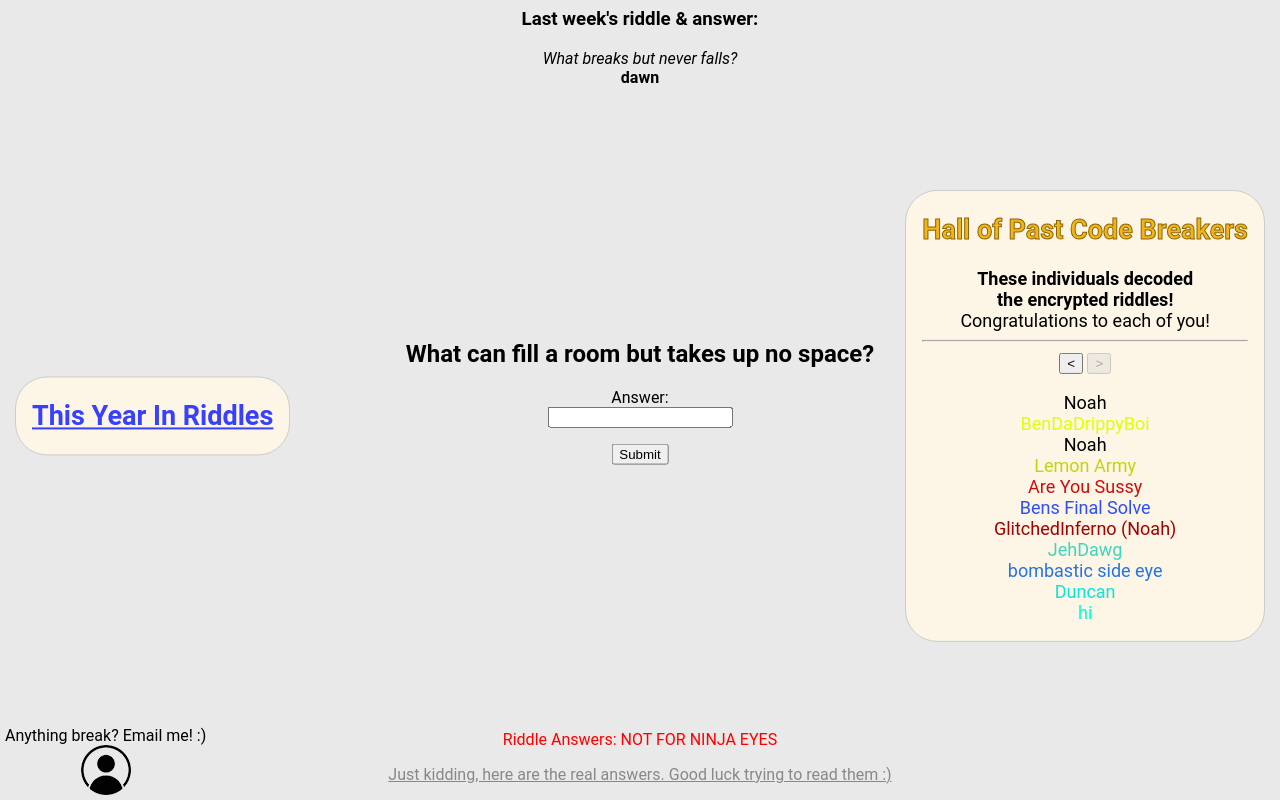
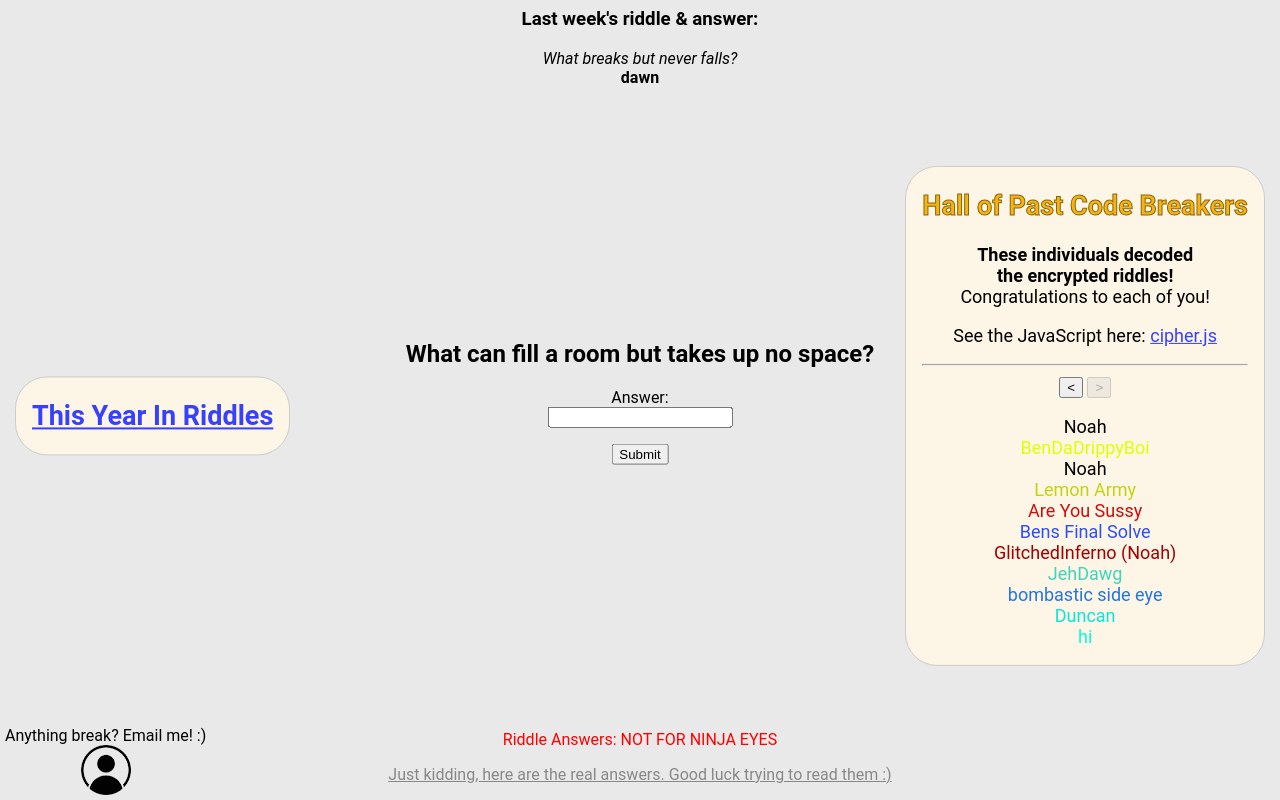
Before and after one commit to Joshua-Burt/RiddleOfTheWeek, a website: page index.html in a window 1280 px wide. Drawn offline with nearby package versions, Linux system fonts and the light colour scheme.

```diff
--- a/index.html
+++ b/index.html
@@ -111,6 +111,7 @@
         <h2 style='color:#f5b416; -webkit-text-stroke: 1px #896508'>Hall of Past Code Breakers</h2>
         <b>These individuals decoded<br>the encrypted riddles!</b>
         <br>Congratulations to each of you!
+        <p>See the JavaScript here: <a href="displayCipherScript.html" target="_blank">cipher.js</a></p>
         <hr>
 
         <button id="prevCodeBreaker" onclick="window.previousCodeBreakers()"><</button>
```
